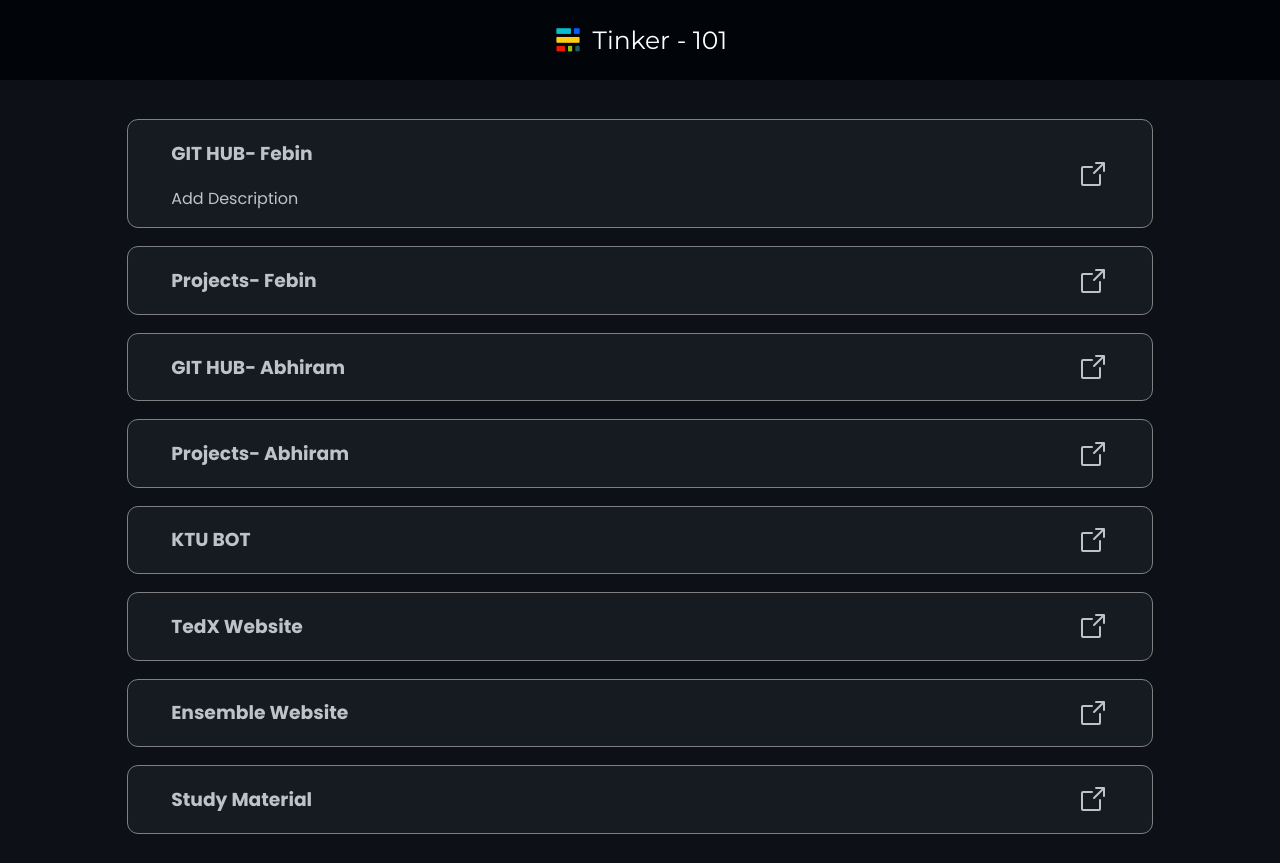
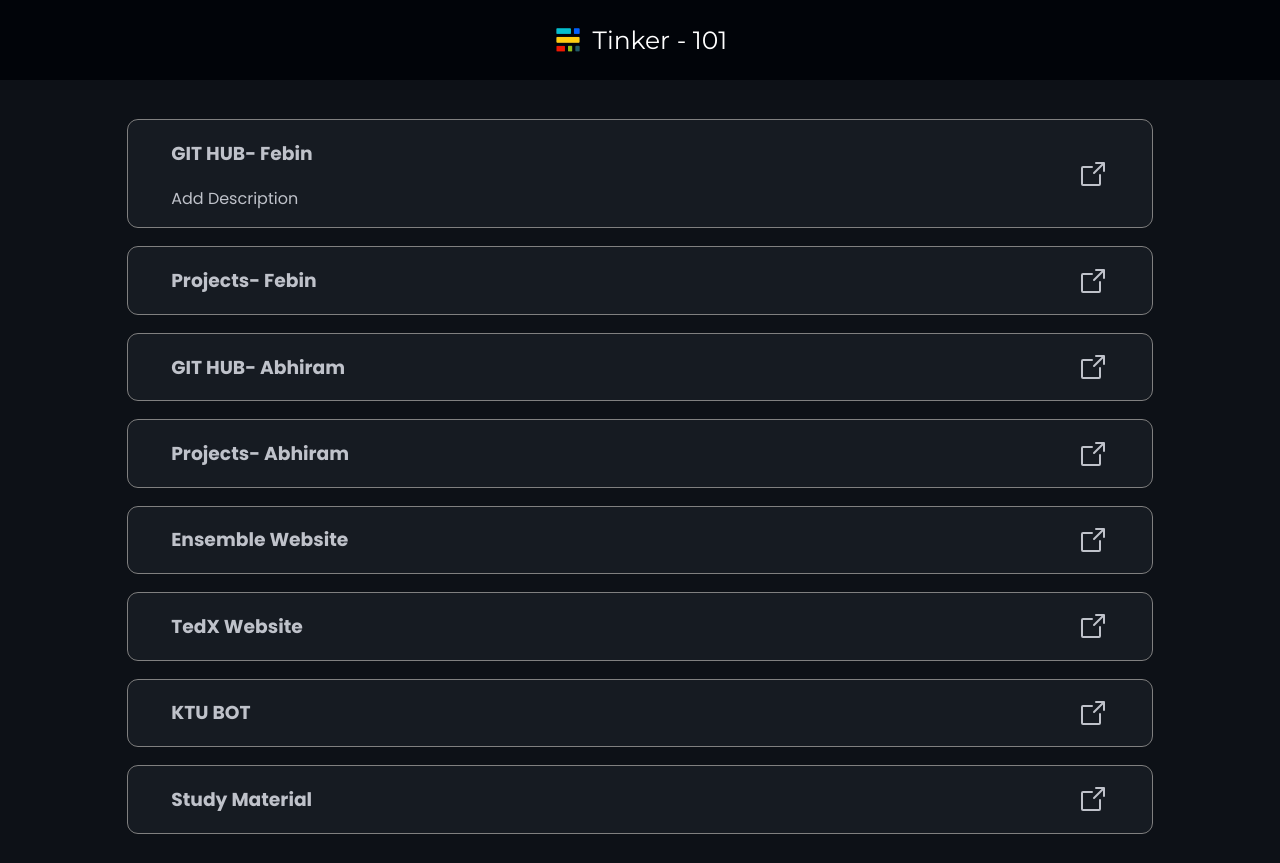
Before and after one commit to abhi5455/Technical-101, a React (Vite) app: page / in a window 1280 px wide. Built offline with nearby package versions, Linux system fonts and the light colour scheme; a web font is replaced by a local one.

Commit message:
Initial Commit

```diff
--- a/src/App.jsx
+++ b/src/App.jsx
@@ -15,9 +15,9 @@ function App() {
             <Element heading={"Projects- Febin"} link={"https://fbn776.github.io/"}></Element>
             <Element heading={"GIT HUB- Abhiram"} link={"https://github.com/abhi5455"}></Element>
             <Element heading={"Projects- Abhiram"} link={"https://abhi5455.github.io/Projects/"}></Element>
+            <Element heading={"Ensemble Website"} link={"https://ensemblecse24.vercel.app/"}></Element>
+            <Element heading={"TedX Website"} link={"https://www.tedxgecrit.com/"}></Element>
             <Element heading={"KTU BOT"} link={"https://t.me/ktu_results_bot/"}></Element>
-            <Element heading={"TedX Website"} link={"https://www.tedxgecrit.com/"}></Element>
-            <Element heading={"Ensemble Website"} link={"https://ensemblecse24.vercel.app/"}></Element>
             <Element heading={"Study Material"} link={"https://kgk.gitbook.io/resources"}></Element>
         </div>
     </div>
```
